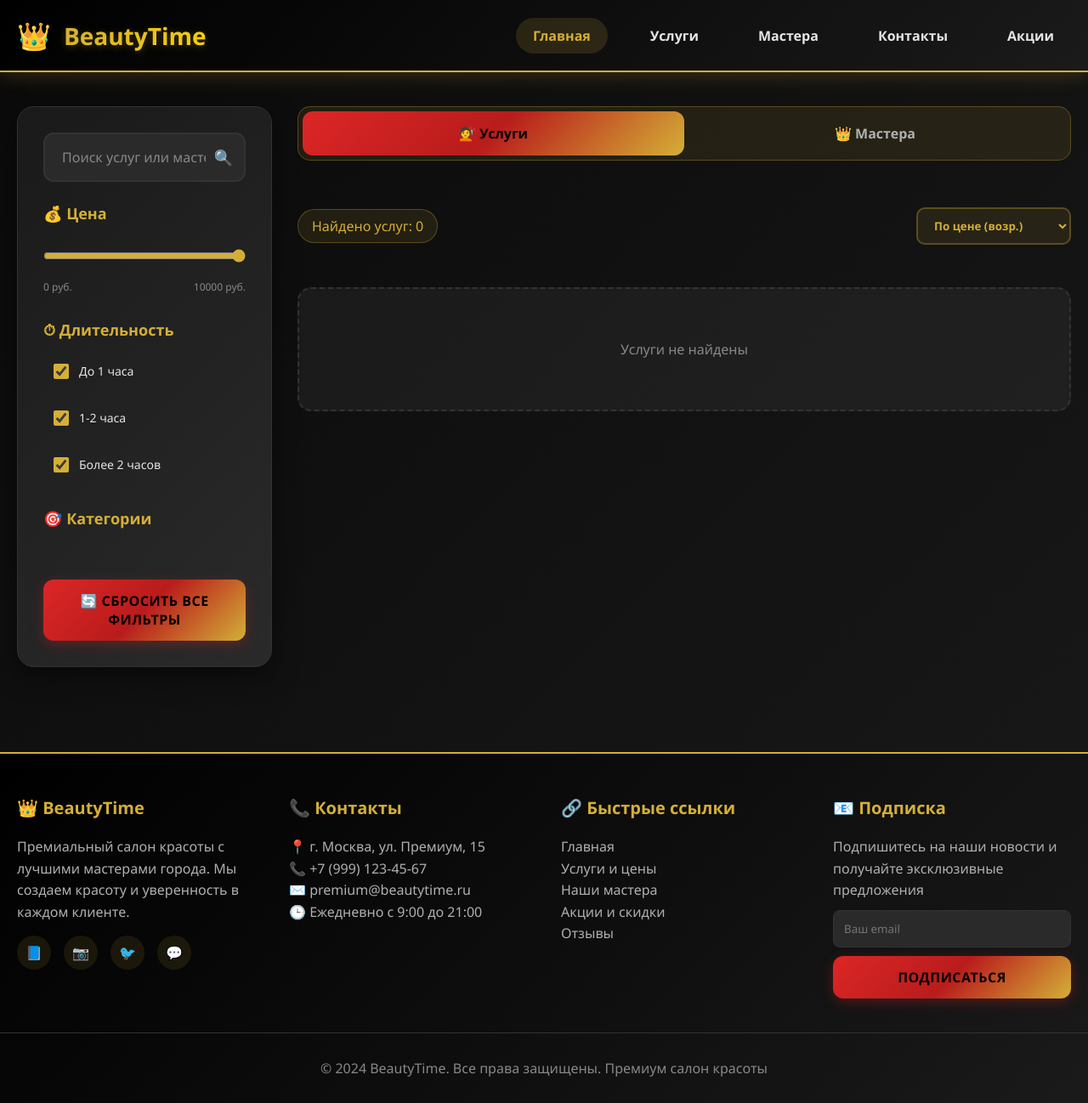
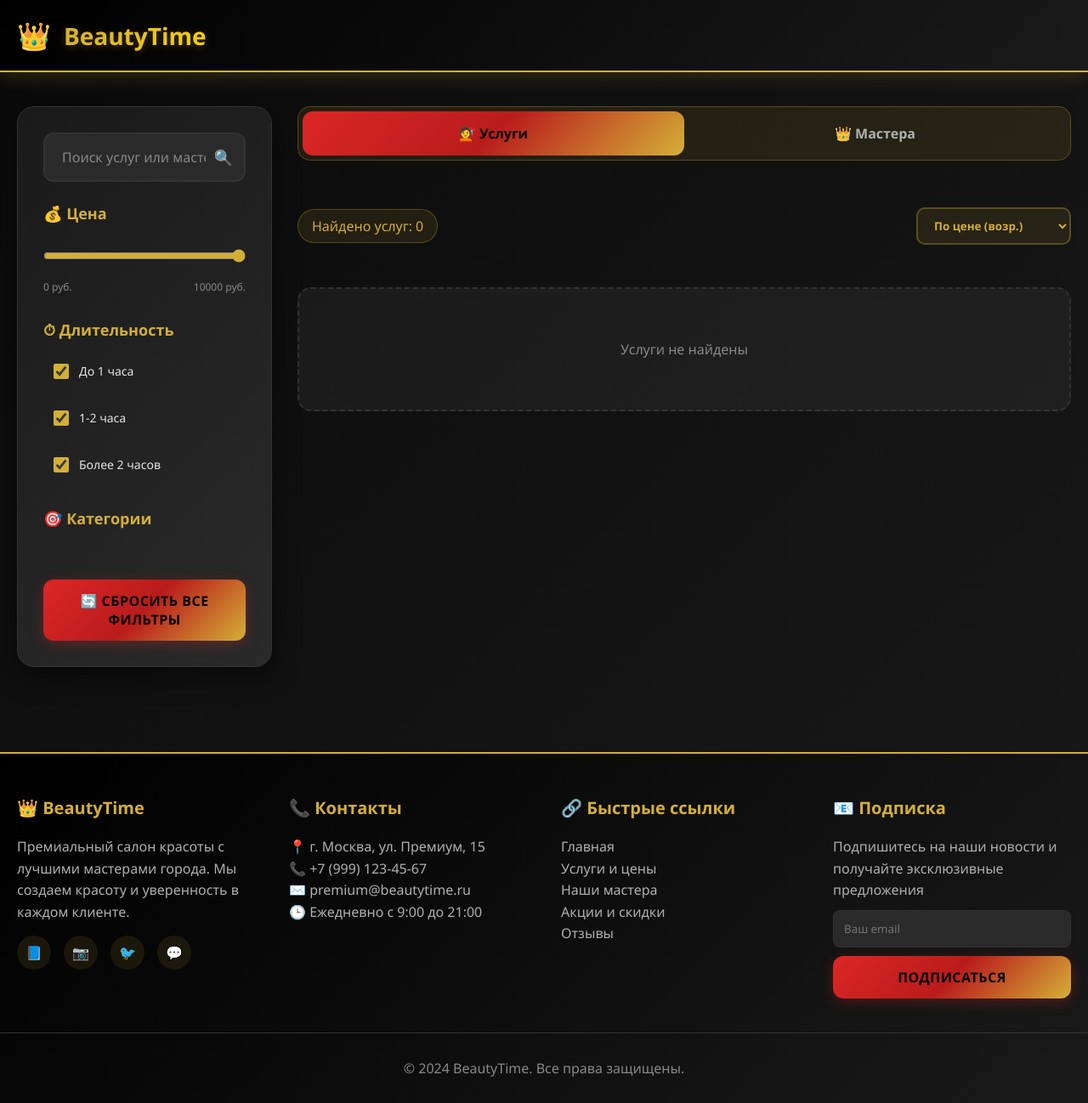
Before and after one commit to v1pper/beautytime, a Python web app: template app/templates/index.html in a window 1280 px wide. Shown: the whole page at 85% size. Run offline with Jinja, Linux system fonts and the light colour scheme; the template is opened without the code that fills it, so the values that code supplies are empty.

```diff
--- a/app/templates/index.html
+++ b/app/templates/index.html
@@ -1,7 +1,7 @@
 <!DOCTYPE html>
 <html>
 <head>
-    <title>BeautyTime - Премиум салон красоты</title>
+    <title>BeautyTime </title>
     <meta charset="utf-8">
     <meta name="viewport" content="width=device-width, initial-scale=1.0">
     <style>
@@ -721,13 +721,7 @@
                 <div class="logo-icon">👑</div>
                 <div class="logo-text">BeautyTime</div>
             </div>
-            <nav class="nav-links">
-                <a href="#" class="nav-link active">Главная</a>
-                <a href="#" class="nav-link">Услуги</a>
-                <a href="#" class="nav-link">Мастера</a>
-                <a href="#" class="nav-link">Контакты</a>
-                <a href="#" class="nav-link">Акции</a>
-            </nav>
+
         </div>
     </header>
 
@@ -863,7 +857,7 @@
         </div>
 
         <div class="footer-bottom">
-            <p>&copy; 2024 BeautyTime. Все права защищены. Премиум салон красоты</p>
+            <p>&copy; 2024 BeautyTime. Все права защищены.</p>
         </div>
     </footer>
 
```
